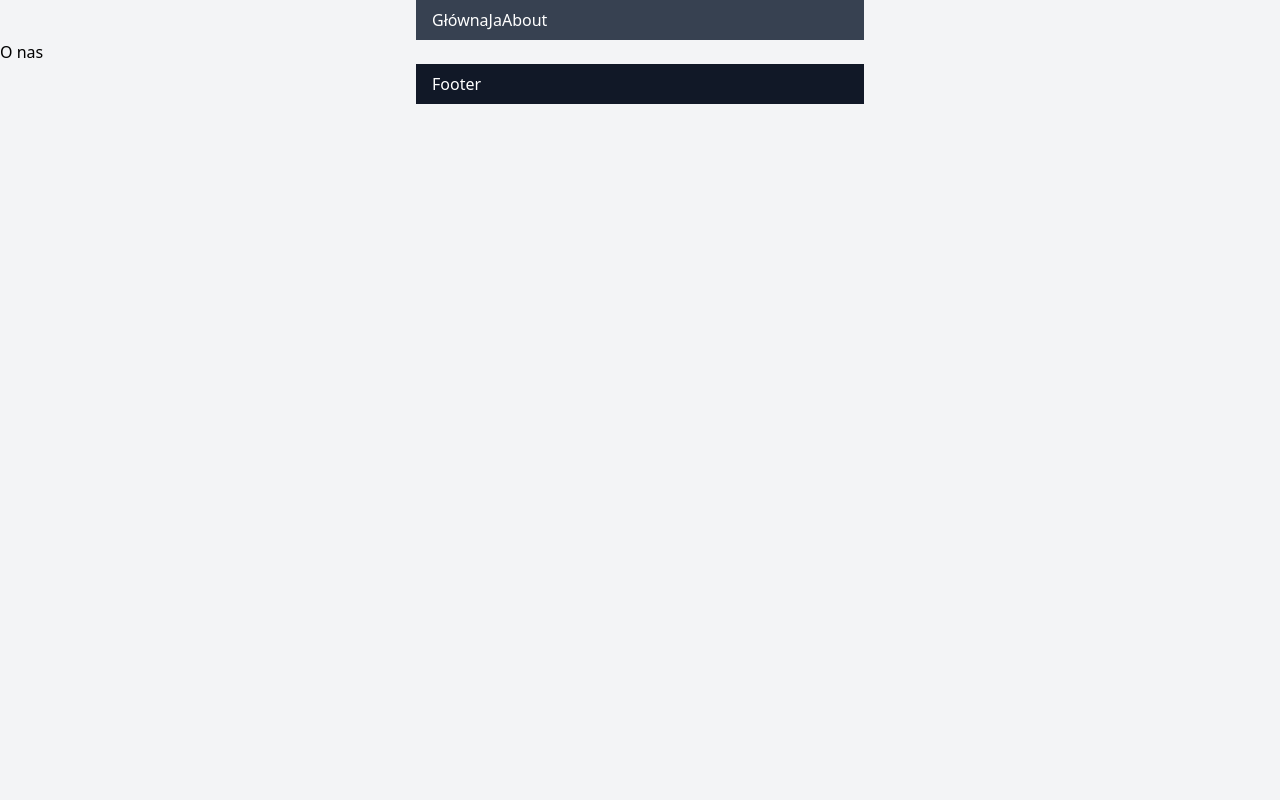
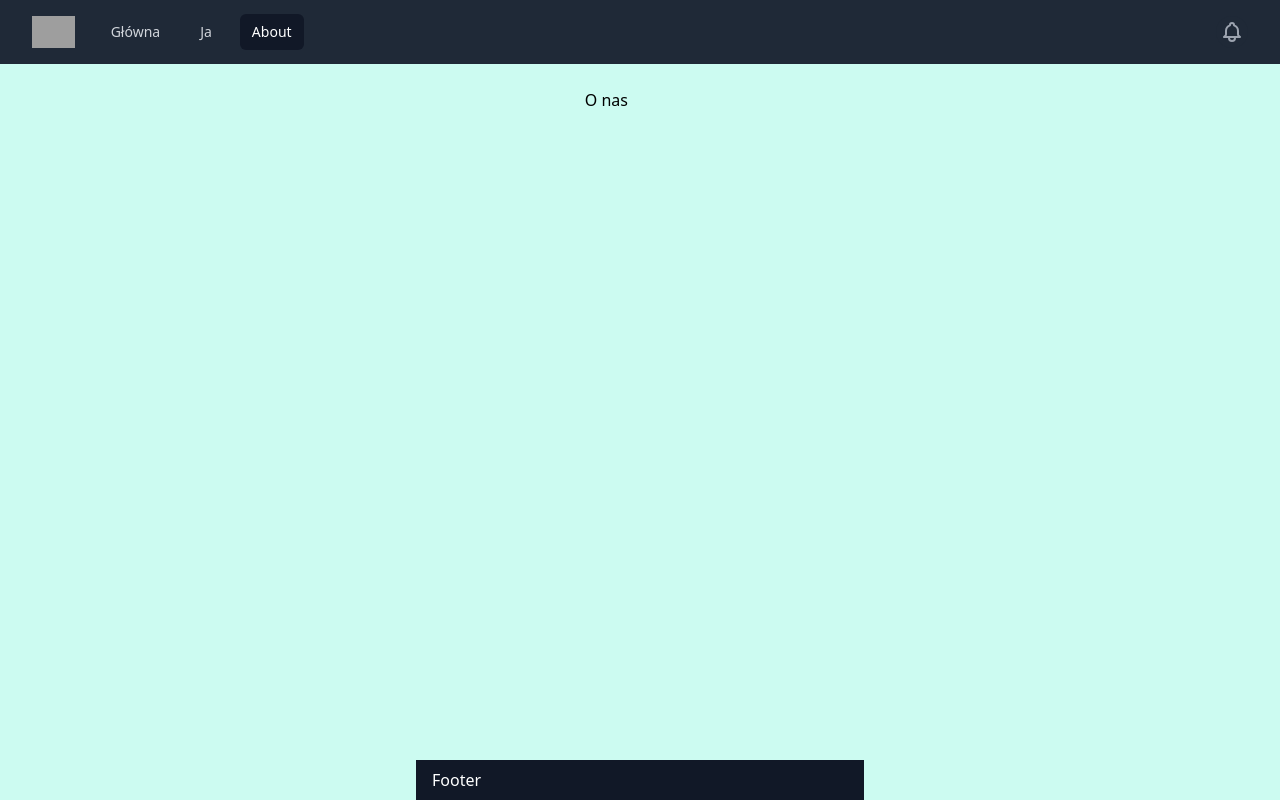
Before and after one commit to pbrudny/zaiste-sklep, a Next.js app: page /about in a window 1280 px wide. Built offline with nearby package versions, Linux system fonts and the light colour scheme; grey boxes are pictures that could not be loaded.

Commit message:
Add styled navbar

```diff
--- a/components/Header.tsx
+++ b/components/Header.tsx
@@ -1,21 +1,89 @@
 import Link from "next/link";
 import { useRouter} from "next/router";
+
+interface NavLinkInterface {
+  href: string,
+  name: string,
+  current: string,
+}
+
+const NavLink = ({href, name, current}: NavLinkInterface) => {
+  const className = current == href ? 'bg-gray-900 text-white px-3 py-2 rounded-md text-sm font-medium aria-current="page"': "text-gray-300 hover:bg-gray-700 hover:text-white px-3 py-2 rounded-md text-sm font-medium"
+  return (
+    <Link href={href}>
+      <a className={className}>{name}</a>
+    </Link>
+  )
+}
+
+interface NavLinkMobileInterface {
+  href: string,
+  name: string,
+  current: string,
+}
+
+const NavLinkMobile = ({href, name, current}: NavLinkMobileInterface) => {
+  const className = current == href ? 'bg-gray-900 text-white block px-3 py-2 rounded-md text-base font-medium':
+    "text-gray-300 hover:bg-gray-700 hover:text-white block px-3 py-2 rounded-md text-base font-medium"
+  return (
+    <Link href={href}>
+      <a className={className}>{name}</a>
+    </Link>
+  )
+}
+
 export const Header = () => {
   const router = useRouter();
 
   return (
-  <header className="max-w-md mx-auto w-full">
-    <nav className="bg-gray-700 px-4 py-2 text-white">
-      <Link href="/">
-        <a className={router.pathname == "/" ? "selected" : ""}>Główna</a>
-      </Link>
-      <Link href="/users/ja">
-        <a className={router.pathname == "/users/ja" ? "selected" : ""}>Ja</a>
-      </Link>
-      <Link href="/about">
-        <a className={router.pathname == "/about" ? "selected" : ""}>About</a>
-      </Link>
-    </nav>
-  </header>
-  )
+    <header>
+      <nav className="bg-gray-800">
+        <div className="max-w-7xl mx-auto px-2 sm:px-6 lg:px-8">
+          <div className="relative flex items-center justify-between h-16">
+            <div className="absolute inset-y-0 left-0 flex items-center sm:hidden">
+              <button type="button" className="inline-flex items-center justify-center p-2 rounded-md text-gray-400 hover:text-white hover:bg-gray-700 focus:outline-none focus:ring-2 focus:ring-inset focus:ring-white" aria-controls="mobile-menu" aria-expanded="false">
+                <span className="sr-only">Open main menu</span>
+                <svg className="block h-6 w-6" xmlns="http://www.w3.org/2000/svg" fill="none" viewBox="0 0 24 24" strokeWidth="2" stroke="currentColor" aria-hidden="true">
+                  <path strokeLinecap="round" strokeLinejoin="round" d="M4 6h16M4 12h16M4 18h16" />
+                </svg>
+                <svg className="hidden h-6 w-6" xmlns="http://www.w3.org/2000/svg" fill="none" viewBox="0 0 24 24" strokeWidth="2" stroke="currentColor" aria-hidden="true">
+                  <path strokeLinecap="round" strokeLinejoin="round" d="M6 18L18 6M6 6l12 12" />
+                </svg>
+              </button>
+            </div>
+            <div className="flex-1 flex items-center justify-center sm:items-stretch sm:justify-start">
+              <div className="flex-shrink-0 flex items-center">
+                <img className="block lg:hidden h-8 w-auto" src="https://tailwindui.com/img/logos/workflow-mark-indigo-500.svg" alt="Workflow" />
+                  <img className="hidden lg:block h-8 w-auto" src="https://tailwindui.com/img/logos/workflow-logo-indigo-500-mark-white-text.svg" alt="Workflow" />
+              </div>
+              <div className="hidden sm:block sm:ml-6">
+                <div className="flex space-x-4">
+                  <NavLink href={"/"} name={"Główna"} current={router.pathname}/>
+                  <NavLink href={"/users/ja"} name={"Ja"} current={router.pathname}/>
+                  <NavLink href={"/about"} name={"About"} current={router.pathname}/>
+                </div>
+              </div>
+            </div>
+            <div className="absolute inset-y-0 right-0 flex items-center pr-2 sm:static sm:inset-auto sm:ml-6 sm:pr-0">
+              <button type="button" className="bg-gray-800 p-1 rounded-full text-gray-400 hover:text-white focus:outline-none focus:ring-2 focus:ring-offset-2 focus:ring-offset-gray-800 focus:ring-white">
+                <span className="sr-only">View notifications</span>
+                <svg className="h-6 w-6" xmlns="http://www.w3.org/2000/svg" fill="none" viewBox="0 0 24 24" strokeWidth="2" stroke="currentColor" aria-hidden="true">
+                  <path strokeLinecap="round" strokeLinejoin="round" d="M15 17h5l-1.405-1.405A2.032 2.032 0 0118 14.158V11a6.002 6.002 0 00-4-5.659V5a2 2 0 10-4 0v.341C7.67 6.165 6 8.388 6 11v3.159c0 .538-.214 1.055-.595 1.436L4 17h5m6 0v1a3 3 0 11-6 0v-1m6 0H9" />
+                </svg>
+              </button>
+            </div>
+          </div>
+        </div>
+
+        <div className="sm:hidden" id="mobile-menu">
+          <div className="px-2 pt-2 pb-3 space-y-1">
+            <NavLinkMobile href={"/"} name={"Główna"} current={router.pathname}/>
+            <NavLinkMobile href={"/users/ja"} name={"Ja"} current={router.pathname}/>
+            <NavLinkMobile href={"/about"} name={"About"} current={router.pathname}/>
+          </div>
+        </div>
+      </nav>
+
+    </header>
+)
 }
--- /dev/null
+++ b/components/Layout.tsx
@@ -0,0 +1,10 @@
+import {ReactNode} from "react";
+
+interface LayoutProps {
+  children: ReactNode;
+}
+
+export const Layout = ({ children }: LayoutProps) =>
+  <main className="flex flex-col bg-teal-100 min-h-screen">
+    {children}
+  </main>
--- /dev/null
+++ b/components/Main.tsx
@@ -0,0 +1,10 @@
+import {ReactNode} from "react";
+
+interface MainProps {
+  children: ReactNode;
+}
+
+export const Main = ({ children }: MainProps) =>
+  <main className="flex-grow max-w-2xl mx-auto grid p-6 gap-6 sm:grid-cols-2">
+    {children}
+  </main>
--- /dev/null
+++ b/components/Product.tsx
@@ -0,0 +1,20 @@
+import {Rating} from "./Rating";
+
+interface ProductProps {
+  data: {
+    description: string;
+    thumbnailUrl: string,
+    thumbnailAlt: string,
+    rating: number,
+  }
+}
+
+export const Product = ({ data }: ProductProps) => {
+  return <>
+    <img src={data.thumbnailUrl} alt={data.thumbnailUrl}/>
+    <p>
+      {data.description}
+    </p>
+    <Rating rating={data.rating}/>
+  </>;
+}
--- /dev/null
+++ b/components/Rating.tsx
@@ -0,0 +1,7 @@
+interface RatingProps {
+  rating: number;
+}
+
+export const Rating = ({ rating }: RatingProps) => {
+  return <div className={"text-blue-500 font-bold"}>{rating}</div>
+}
--- a/package.json
+++ b/package.json
@@ -9,6 +9,8 @@
     "lint": "next lint"
   },
   "dependencies": {
+    "@headlessui/react": "^1.6.4",
+    "@heroicons/react": "^1.0.6",
     "next": "12.1.6",
     "react": "18.1.0",
     "react-dom": "18.1.0"
--- a/pages/_document.tsx
+++ b/pages/_document.tsx
@@ -1,12 +1,15 @@
 import { Html, Head, Main, NextScript } from 'next/document'
+import {Layout} from "../components/Layout";
 
 export default function Document() {
   return (
     <Html>
       <Head lang="pl"/>
       <body className="bg-gray-100 antialiased">
-      <Main />
-      <NextScript />
+        <Layout>
+          <Main />
+          <NextScript />
+        </Layout>
       </body>
     </Html>
   )
--- a/pages/about.tsx
+++ b/pages/about.tsx
@@ -1,10 +1,12 @@
 import {Footer} from "../components/Footer";
 import {Header} from "../components/Header";
+import {Main} from "../components/Main";
+import {Layout} from "../components/Layout";
 
 export default function AboutPage() {
-  return <div>
-    <Header></Header>
-    <main>O nas</main>
-    <Footer></Footer>
-  </div>;
+  return <Layout>
+    <Header/>
+    <Main>O nas</Main>
+    <Footer/>
+  </Layout>;
 }
--- a/pages/index.tsx
+++ b/pages/index.tsx
@@ -1,13 +1,11 @@
 import { Footer } from "../components/Footer";
 import { Header } from "../components/Header";
+import {Main} from "../components/Main";
+import {Product} from "../components/Product";
+import {Layout} from "../components/Layout";
 
-const Home = () => {
-  return <div className="flex flex-col bg-teal-100 min-h-screen">
-    <Header/>
-    <main className="flex-grow max-w-2xl mx-auto grid p-6 gap-6 sm:grid-cols-2">
-      <img src="https://picsum.photos/1060/536" alt="przykładowy obrazek 1"/>
-      <p>
-        Lorem ipsum dolor sit amet,
+const DATA = {
+  description: `Lorem ipsum dolor sit amet,
         consectetur adipiscing elit.
         Maecenas condimentum gravida libero sit amet eleifend.
         Donec ut ornare libero. Donec egestas metus vitae mauris tempus,
@@ -21,11 +19,20 @@
         Phasellus pulvinar tincidunt purus non commodo. Morbi
         nisi nisl, malesuada quis tincidunt mollis, euismod ac
         neque. Ut a pharetra nisl. Proin ut congue turpis.
-        Donec mollis turpis vel ligula lobortis tristique.
-      </p>
-    </main>
+        Donec mollis turpis vel ligula lobortis tristique.`,
+  thumbnailUrl: `https://picsum.photos/1060/536`,
+  thumbnailAlt: `przykładowy obrazek 1`,
+  rating: 4.5,
+}
+
+const Home = () => {
+  return <Layout>
+    <Header/>
+    <Main>
+      <Product data={DATA} />
+    </Main>
     <Footer/>
-  </div>;
+  </Layout>;
 }
 
 export default Home;
--- a/pages/users/ja.tsx
+++ b/pages/users/ja.tsx
@@ -1,10 +1,12 @@
 import {Header} from "../../components/Header";
 import {Footer} from "../../components/Footer";
+import {Main} from "../../components/Main";
+import {Layout} from "../../components/Layout";
 
 export default function JaPage() {
-  return <div>
-    <Header></Header>
-    <main>Halo to ja</main>
-    <Footer></Footer>
-  </div>;
+  return <Layout>
+    <Header/>
+    <Main>Halo to ja</Main>
+    <Footer/>
+  </Layout>;
 }
```
Also changed, not shown: 1 other file (tests, documents, lock files or other folders).
